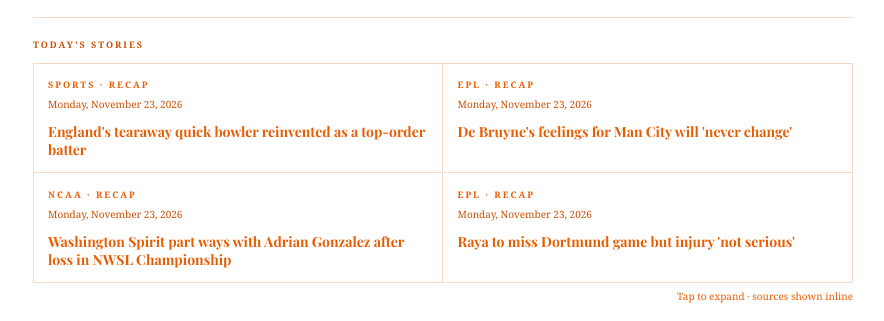
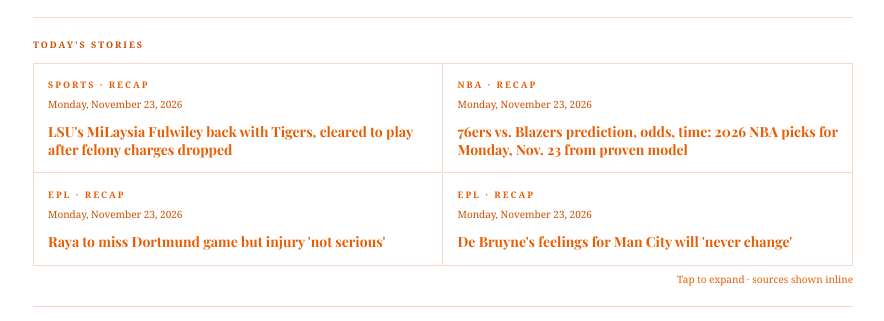
Before and after one commit to ashermorgan8811/Sports-news5, a plain HTML site: page index.html in a window 1280 px wide. Shown: the part 942-1263 px from the top of the page, without its empty margins (197-1081 px from the left). Drawn offline with nearby package versions, Linux system fonts and the light colour scheme; a web font is replaced by a local one.

Commit message:
Daily update 2026-11-23 21:56 UTC

```diff
--- a/index.html
+++ b/index.html
@@ -380,19 +380,19 @@ const NCAA_1S = [
 ];
 
 const ALL_LEADS = [
-  {id:'live_0',tag:'NBA · Today',date:'Monday, November 23, 2026',query:'basketball nba arena game action',seed:327,headline:'UCLA optimistic Ty Dieffenbach could return from lower body injury as Bruins face potential CFP run',deck:'Good news could be on the horizon for UCLA in the Big Ten title and CFP picture...',body:['Good news could be on the horizon for UCLA in the Big Ten title and CFP picture','Source: CBS Sports.'],sources:[{o:'CBS Sports',d:'Live RSS feed'}]},
+  {id:'live_0',tag:'NBA · Today',date:'Monday, November 23, 2026',query:'basketball nba arena game action',seed:327,headline:'Use DraftKings promo code to get $200 bonus bets, free NBA League Pass for Commanders vs. Bengals on MNF',deck:'DraftKings offers $200 in bonus bets and three free months of NBA League Pass after your first $5 wager for Commanders vs. Bengals on Monday...',body:['DraftKings offers $200 in bonus bets and three free months of NBA League Pass after your first $5 wager for Commanders vs. Bengals on Monday Night Football','Source: CBS Sports.'],sources:[{o:'CBS Sports',d:'Live RSS feed'}]},
   {id:'live_1',tag:'EPL · Today',date:'Monday, November 23, 2026',query:'soccer football stadium crowd match',seed:328,headline:'\'No-one\'s coming to save us\' - but how can Man Utd save themselves?',deck:'How does Mauricio Pochettino halt Manchester United\'s desperate slide towards the foot of the Premier League...',body:['How does Mauricio Pochettino halt Manchester United\'s desperate slide towards the foot of the Premier League','Source: BBC Sport.'],sources:[{o:'BBC Sport',d:'Live RSS feed'}]},
-  {id:'live_2',tag:'NCAA · Today',date:'Monday, November 23, 2026',query:'basketball college arena crowd',seed:329,headline:'Cardinals fire defensive coordinator Nick Rallis, per reports',deck:'Rallis is out after working with the Cardinals since 2023. Teryl Austin will serve as Arizona\'s temporary DC...',body:['Rallis is out after working with the Cardinals since 2023. Teryl Austin will serve as Arizona\'s temporary DC','Source: CBS Sports.'],sources:[{o:'CBS Sports',d:'Live RSS feed'}]},
-  {id:'live_3',tag:'NFL · Today',date:'Monday, November 23, 2026',query:'american football stadium crowd field',seed:330,headline:'DK Metcalf will not be suspended by the NFL after getting ejected during Steelers\' loss to Eagles',deck:'Metcalf may face other discipline by the NFL for his actions...',body:['Metcalf may face other discipline by the NFL for his actions','Source: CBS Sports.'],sources:[{o:'CBS Sports',d:'Live RSS feed'}]},
+  {id:'live_2',tag:'NCAA · Today',date:'Monday, November 23, 2026',query:'basketball college arena crowd',seed:329,headline:'Arkansas Sports Betting 2026: Best Legal AR Sportsbooks & Betting Apps',deck:'Find the best Arkansas sports betting apps in November 2026, and all you need to know about Arkansas sports betting....',body:['Find the best Arkansas sports betting apps in November 2026, and all you need to know about Arkansas sports betting.','Source: CBS Sports.'],sources:[{o:'CBS Sports',d:'Live RSS feed'}]},
+  {id:'live_3',tag:'NFL · Today',date:'Monday, November 23, 2026',query:'american football stadium crowd field',seed:330,headline:'\'Monday Night Football\' prediction, odds, time: Bengals vs. Commanders picks from expert on a 35-18 roll',deck:'R.J. White reveals his picks for Cincinnati Bengals vs. Washington Commanders in the 2026 Week 11 \'Monday Night Football\' matchup...',body:['R.J. White reveals his picks for Cincinnati Bengals vs. Washington Commanders in the 2026 Week 11 \'Monday Night Football\' matchup','Source: CBS Sports.'],sources:[{o:'CBS Sports',d:'Live RSS feed'}]},
   {id:'live_4',tag:'Sports · Today',date:'Monday, November 23, 2026',query:'sports arena crowd cheering',seed:331,headline:'England, Northern Ireland, Scotland & Wales to host 2035 Women\'s World Cup',deck:'The United Kingdom will host a football World Cup for the first time since 1966....',body:['The United Kingdom will host a football World Cup for the first time since 1966.','Source: BBC Sport.'],sources:[{o:'BBC Sport',d:'Live RSS feed'}]}
 ];
 
 const ALL_RECAPS = [
-  {id:'recap_0',tag:'EPL · Recap',date:'Monday, November 23, 2026',query:'soccer football stadium crowd match',seed:377,headline:'De Bruyne\'s feelings for Man City will \'never change\'',teams:'',body:['Kevin de Bruyne says he has "love" for Manchester City\'s owners and his feelings for the club will "never change" despite being found guilty of breaching the Premier League\'s financial rules.'],km:'',sources:[{o:'BBC Sport',d:'Live RSS feed'}]},
-  {id:'recap_1',tag:'EPL · Recap',date:'Monday, November 23, 2026',query:'soccer football stadium crowd match',seed:378,headline:'Raya to miss Dortmund game but injury \'not serious\'',teams:'',body:['Arsenal goalkeeper David Raya will miss Tuesday\'s Champions League game against Borussia Dortmund but his shoulder injury will not require an operation.'],km:'',sources:[{o:'BBC Sport',d:'Live RSS feed'}]},
-  {id:'recap_2',tag:'NCAA · Recap',date:'Monday, November 23, 2026',query:'basketball college arena crowd',seed:379,headline:'Washington Spirit part ways with Adrian Gonzalez after loss in NWSL Championship',teams:'',body:['Gonzalez was at the helm for both Saturday\'s defeat to the Kansas City Current and the 2025 loss in the NWSL Championship to Gotham FC'],km:'',sources:[{o:'CBS Sports',d:'Live RSS feed'}]},
-  {id:'recap_3',tag:'NFL · Recap',date:'Monday, November 23, 2026',query:'american football stadium crowd field',seed:380,headline:'Commanders vs. Bengals prediction, odds, time: NFL Week 11 \'Monday Night Football\' picks by proven model',teams:'',body:['SportsLine\'s model has revealed its Cincinnati Bengals vs. Washington Commanders picks for \'Monday Night Football\' matchup'],km:'',sources:[{o:'CBS Sports',d:'Live RSS feed'}]},
-  {id:'recap_4',tag:'Sports · Recap',date:'Monday, November 23, 2026',query:'sports arena crowd cheering',seed:381,headline:'England\'s tearaway quick bowler reinvented as a top-order batter',teams:'',body:['Katie George was once a tearaway fast bowler but, after years of injury pain, tells BBC Sport about reinventing herself as a top-order batter.'],km:'',sources:[{o:'BBC Sport',d:'Live RSS feed'}]}
+  {id:'recap_0',tag:'NBA · Recap',date:'Monday, November 23, 2026',query:'basketball nba arena game action',seed:377,headline:'76ers vs. Blazers prediction, odds, time: 2026 NBA picks for Monday, Nov. 23 from proven model',teams:'',body:['SportsLine\'s model reveals its Portland Trail Blazers vs. Philadelphia 76ers best bets on Monday night'],km:'',sources:[{o:'CBS Sports',d:'Live RSS feed'}]},
+  {id:'recap_1',tag:'EPL · Recap',date:'Monday, November 23, 2026',query:'soccer football stadium crowd match',seed:378,headline:'De Bruyne\'s feelings for Man City will \'never change\'',teams:'',body:['Kevin de Bruyne says he has "love" for Manchester City\'s owners and his feelings for the club will "never change" despite being found guilty of breaching the Premier League\'s financial rules.'],km:'',sources:[{o:'BBC Sport',d:'Live RSS feed'}]},
+  {id:'recap_2',tag:'EPL · Recap',date:'Monday, November 23, 2026',query:'soccer football stadium crowd match',seed:379,headline:'Raya to miss Dortmund game but injury \'not serious\'',teams:'',body:['Arsenal goalkeeper David Raya will miss Tuesday\'s Champions League game against Borussia Dortmund but his shoulder injury will not require an operation.'],km:'',sources:[{o:'BBC Sport',d:'Live RSS feed'}]},
+  {id:'recap_3',tag:'Sports · Recap',date:'Monday, November 23, 2026',query:'sports arena crowd cheering',seed:380,headline:'England\'s tearaway quick bowler reinvented as a top-order batter',teams:'',body:['Katie George was once a tearaway fast bowler but, after years of injury pain, tells BBC Sport about reinventing herself as a top-order batter.'],km:'',sources:[{o:'BBC Sport',d:'Live RSS feed'}]},
+  {id:'recap_4',tag:'Sports · Recap',date:'Monday, November 23, 2026',query:'sports arena crowd cheering',seed:381,headline:'LSU\'s MiLaysia Fulwiley back with Tigers, cleared to play after felony charges dropped',teams:'',body:['Fulwiley still faces three misdemeanor charges after allegedly hitting a police officer with a vehicle'],km:'',sources:[{o:'CBS Sports',d:'Live RSS feed'}]}
 ];
 
 const ALL_STATS = [
```
